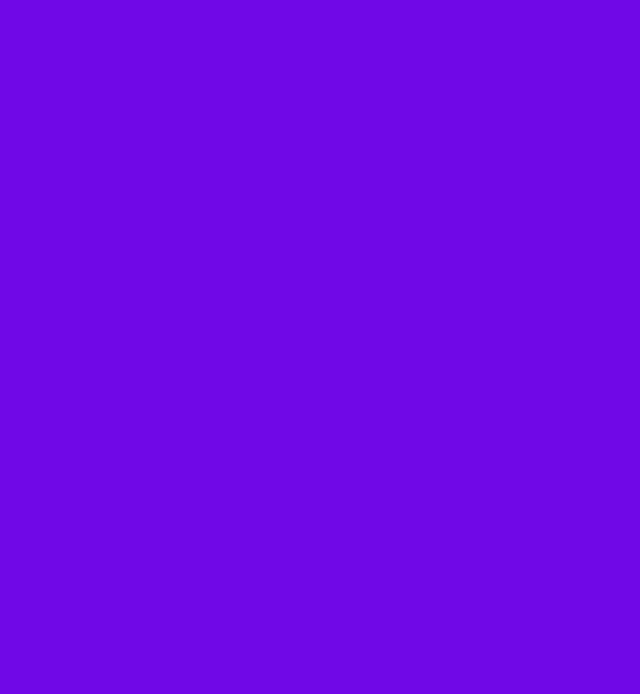
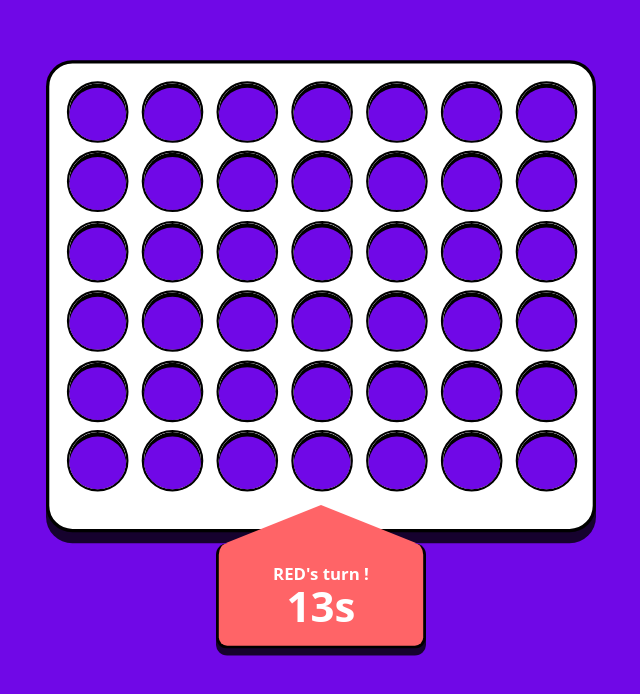
Before and after one commit to Boltawy/Connect4Fever, an Angular app: page /local in a window 1280 px wide. Before the commit this address led to /. Shown: the part 104-798 px from the top of the page, without its empty margins (319-959 px from the left). Built offline with nearby package versions, Linux system fonts and the light colour scheme.

Commit message:
added local & online to main-menu

```diff
--- a/src/app/components/main-menu/main-menu.ts
+++ b/src/app/components/main-menu/main-menu.ts
@@ -7,9 +7,9 @@ import { RouterLink } from '@angular/router';
   imports: [ShadowArtButton, RouterLink],
   template: `
     <div class="flex flex-col gap-4 justify-center px-6 py-8 bg-violet-800 rounded-lg shadow-art">
-      <app-shadow-art-button textContent="VS. PLAYER" color="bg-red-300" routerLink="/vs-player"></app-shadow-art-button>
+      <app-shadow-art-button textContent="2-PLAYER LOCAL" color="bg-red-300" routerLink="/local"></app-shadow-art-button>
       <app-shadow-art-button textContent="VS. CPU" color="bg-yellow-200"></app-shadow-art-button>
-      <app-shadow-art-button textContent="ONLINE"></app-shadow-art-button>
+      <app-shadow-art-button textContent="ONLINE" color="bg-blue-200" routerLink="/online"></app-shadow-art-button>
     </div>
   `,
   styles: ``,
--- /dev/null
+++ b/src/app/local/local.ts
@@ -0,0 +1,20 @@
+import { Component, inject, OnDestroy } from '@angular/core';
+import { Board } from '../components/board/board';
+import { Timer } from '../components/timer/timer';
+import { BoardService } from '../services/board.service';
+
+@Component({
+  selector: 'local',
+  imports: [Board, Timer],
+  template: `
+    <app-board></app-board>
+    <app-timer></app-timer>
+  `,
+  styles: ``,
+})
+export class Local implements OnDestroy {
+  protected readonly boardService = inject(BoardService);
+  ngOnDestroy(): void {
+    this.boardService.resetGame();
+  }
+}
--- /dev/null
+++ b/src/app/online/online.ts
@@ -0,0 +1,23 @@
+import { Component, inject } from '@angular/core';
+import { Board } from '../components/board/board';
+import { Timer } from '../components/timer/timer';
+import { MultiplayerService } from '../services/multiplayer.service';
+import { BoardService } from '../services/board.service';
+
+@Component({
+  selector: 'app-online',
+  imports: [Board, Timer],
+  template: `
+    <app-board></app-board>
+    <app-timer></app-timer>
+  `,
+  styles: ``,
+})
+export class Online {
+  protected readonly multiplayerService = inject(MultiplayerService);
+  protected readonly boardService = inject(BoardService);
+  ngOnDestroy(): void {
+    this.boardService.resetGame();
+    this.multiplayerService.socket.disconnect();
+  }
+}
```
Also changed, not shown: src/app/app.routes.ts (+5 -3 lines), 1 other file (tests, documents, lock files or other folders).
